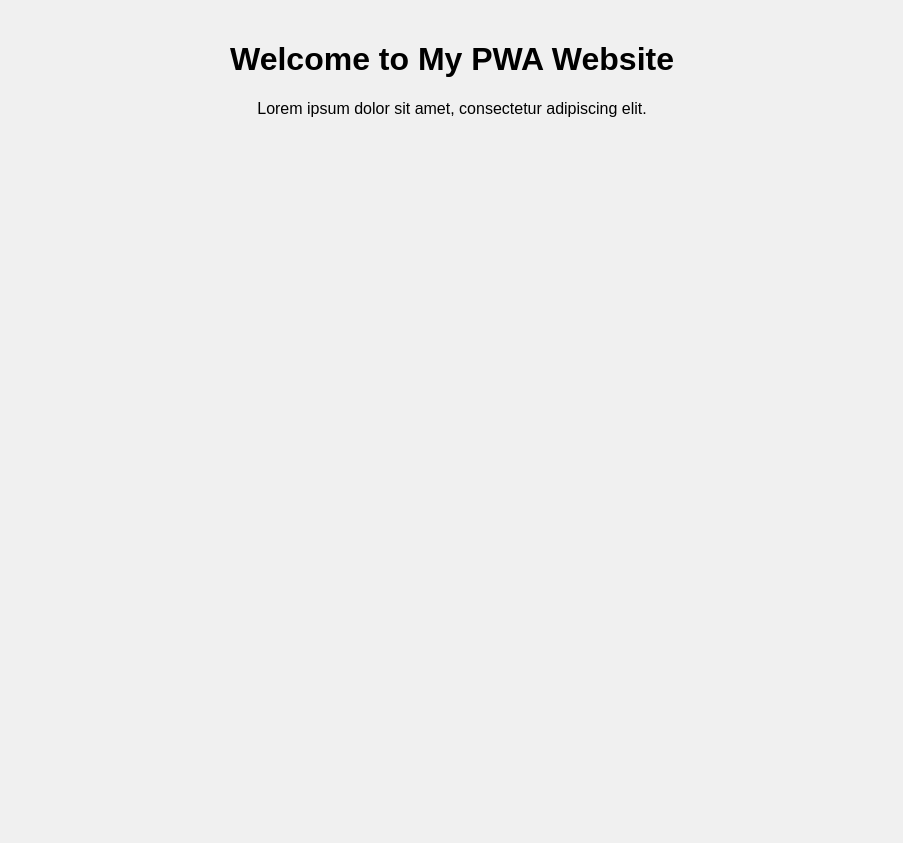
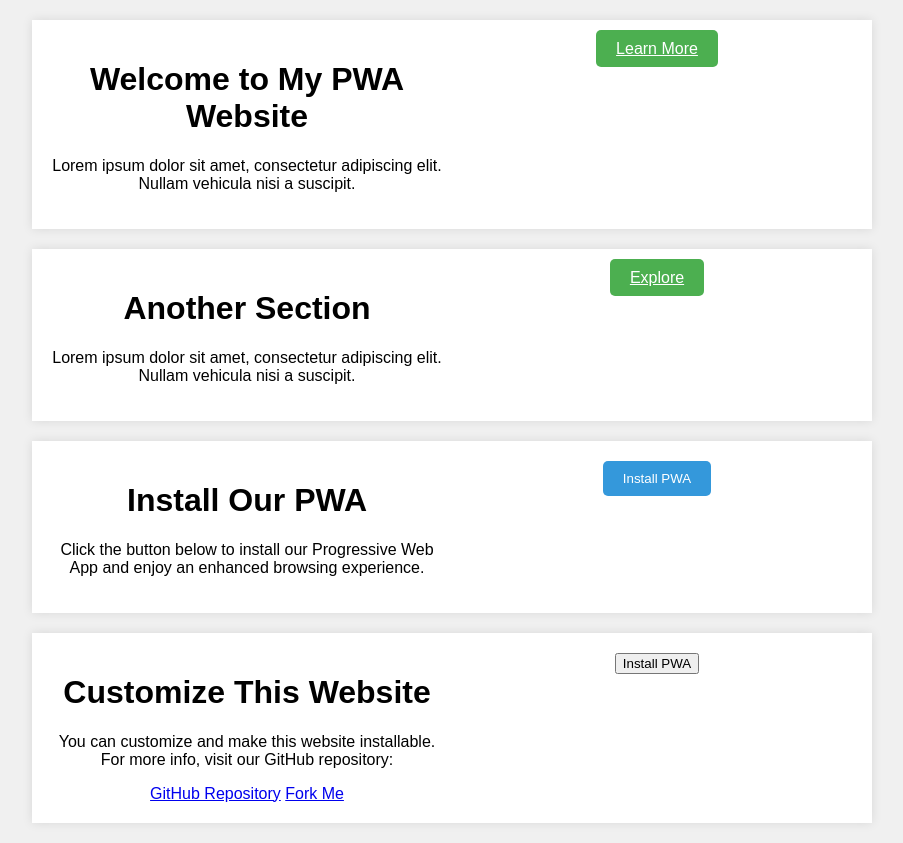
Before and after one commit to NajmAjmal-old/pwa-template, a plain HTML site: page index.html in a window 1280 px wide. Shown: the whole page, without its empty margins (188-1091 px from the left). Before the commit the page ends 800 px from the top, so only its background shows below. Drawn offline with Linux system fonts and the light colour scheme.

Commit message:
Added more html content, updated styles

```diff
--- a/index.html
+++ b/index.html
@@ -8,11 +8,51 @@
     <link rel="stylesheet" href="styles.css">
 </head>
 <body>
-    <div class="content">
-        <h1>Welcome to My PWA Website</h1>
-        <p>Lorem ipsum dolor sit amet, consectetur adipiscing elit.</p>
-        <button id="installButton" style="display: none;">Install PWA</button>
+    <div class="container">
+        <div class="content">
+            <h1>Welcome to My PWA Website</h1>
+            <p>Lorem ipsum dolor sit amet, consectetur adipiscing elit. Nullam vehicula nisi a suscipit.</p>
+        </div>
+        <div class="content">
+            <a href="#" class="button">Learn More</a>
+        </div>
     </div>
+
+    <div class="container">
+        <div class="content">
+            <h1>Another Section</h1>
+            <p>Lorem ipsum dolor sit amet, consectetur adipiscing elit. Nullam vehicula nisi a suscipit.</p>
+        </div>
+        <div class="content">
+            <a href="#" class="button-alt">Explore</a>
+        </div>
+    </div>
+
+    <div class="container">
+        <div class="content">
+            <h1>Install Our PWA</h1>
+            <p>Click the button below to install our Progressive Web App and enjoy an enhanced browsing experience.</p>
+        </div>
+        <div class="content">
+            <button id="installButton" class="install-button">Install PWA</button>
+        </div>
+    </div>
+
+    <!-- Additional container for customizing the website -->
+    <div class="container">
+        <div class="content">
+            <h1>Customize This Website</h1>
+            <p>You can customize and make this website installable. For more info, visit our GitHub repository:</p>
+            <a href="https://github.com/NajmAjmal/pwa-template" class="button-customize">GitHub Repository</a>
+            <a href="https://github.com/NajmAjmal/pwa-template/fork" class="button-customize">Fork Me</a>
+        </div>
+        <div class="content">
+            <button id="customizeInstallButton" class="install-button-customize">Install PWA</button>
+        </div>
+    </div>
+
+    <!-- Add more containers with content and styling as needed -->
+
     <script src="app.js"></script>
 </body>
 </html>
--- a/styles.css
+++ b/styles.css
@@ -5,20 +5,68 @@ body {
     background-color: #f0f0f0;
 }
 
+.container {
+    max-width: 800px;
+    margin: 20px auto;
+    padding: 20px;
+    background-color: #fff;
+    box-shadow: 0 0 10px rgba(0, 0, 0, 0.1);
+    display: grid;
+    grid-template-columns: repeat(auto-fit, minmax(300px, 1fr));
+    grid-gap: 20px;
+    text-align: center;
+    transition: transform 0.3s ease;
+    cursor: pointer;
+}
+
+.container:hover {
+    transform: scale(1.05);
+}
+
 .content {
     text-align: center;
-    padding: 20px;
 }
 
-button {
+.button,
+.button-alt {
     background-color: #4caf50;
     color: white;
     border: none;
     padding: 10px 20px;
     cursor: pointer;
     border-radius: 5px;
+    transition: background-color 0.3s ease;
 }
 
-button:hover {
+.button:hover,
+.button-alt:hover {
     background-color: #45a049;
 }
+
+.install-button {
+    background-color: #3498db;
+    color: white;
+    border: none;
+    padding: 10px 20px;
+    cursor: pointer;
+    border-radius: 5px;
+    transition: background-color 0.3s ease;
+}
+
+.install-button:hover {
+    background-color: #2980b9;
+}
+
+/* Additional styles and effects */
+
+.container-alt {
+    background-color: #f5f5f5;
+    box-shadow: 0 0 8px rgba(0, 0, 0, 0.2);
+    transition: transform 0.3s ease;
+}
+
+.container-alt:hover {
+    transform: scale(1.03);
+}
+
+/* Add more custom styles and containers as needed */
```
